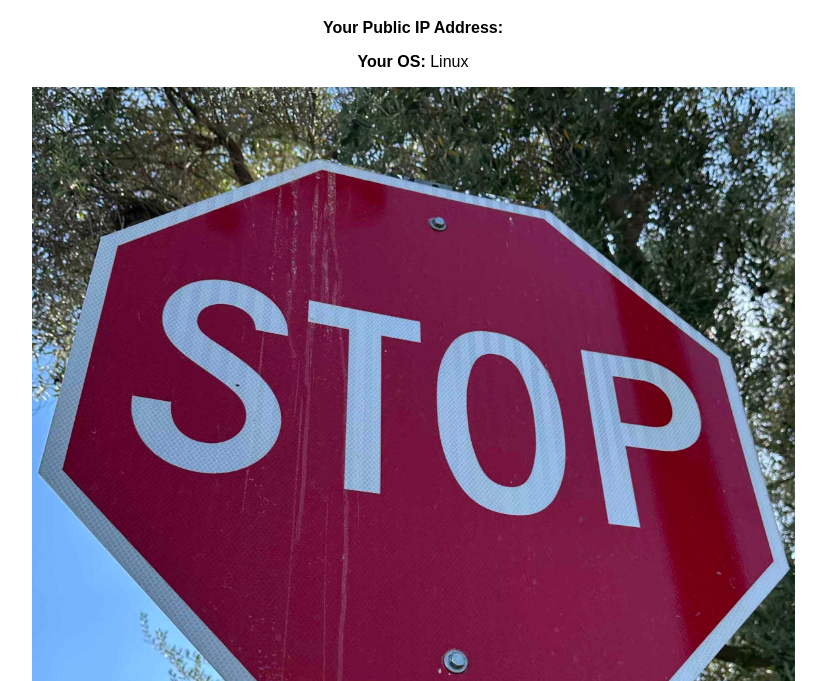
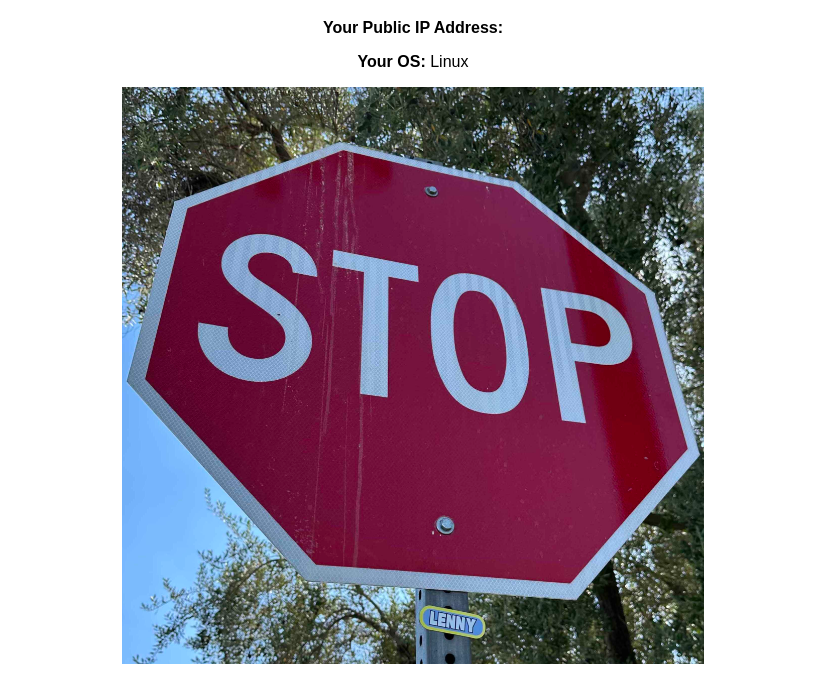
Before and after one commit to BildoDaggins/stopit, a plain HTML site: page index.html in a window 1280 px wide. Shown: the part 119-800 px from the top of the page, without its empty margins (227-1053 px from the left). Drawn offline with nearby package versions, Linux system fonts and the light colour scheme; no server answers.

Commit message:
Update index.html

```diff
--- a/index.html
+++ b/index.html
@@ -26,7 +26,7 @@
 
 </head>
 
-	<img src="./Stop.jpg" style="width:763px;height:756px;" alt="Stop Leonard" class="inline"/>
+	<img src="./Stop.jpg" style="width:50%;" alt="Stop Leonard" class="inline"/>
 
 </body>
 <script src=
```
